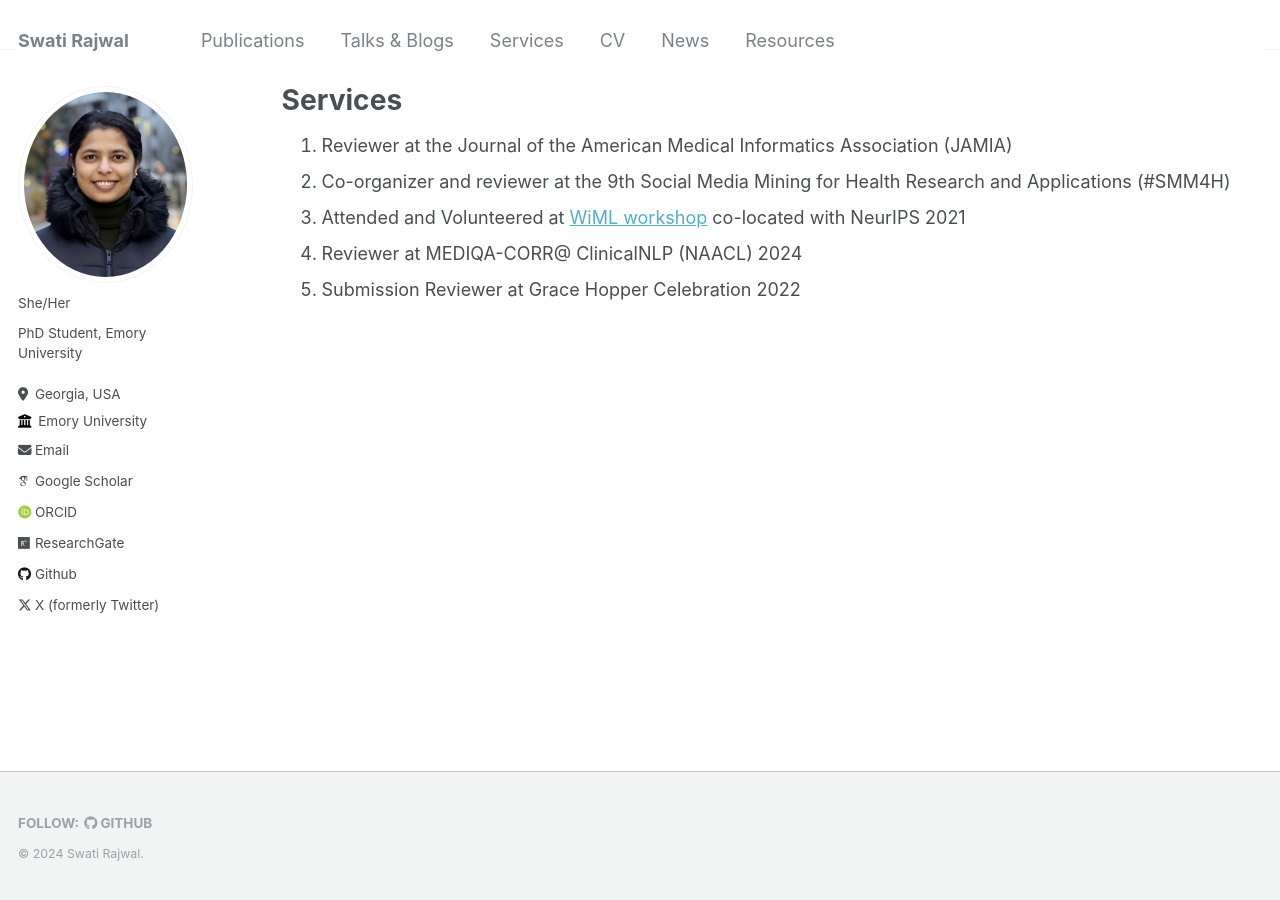
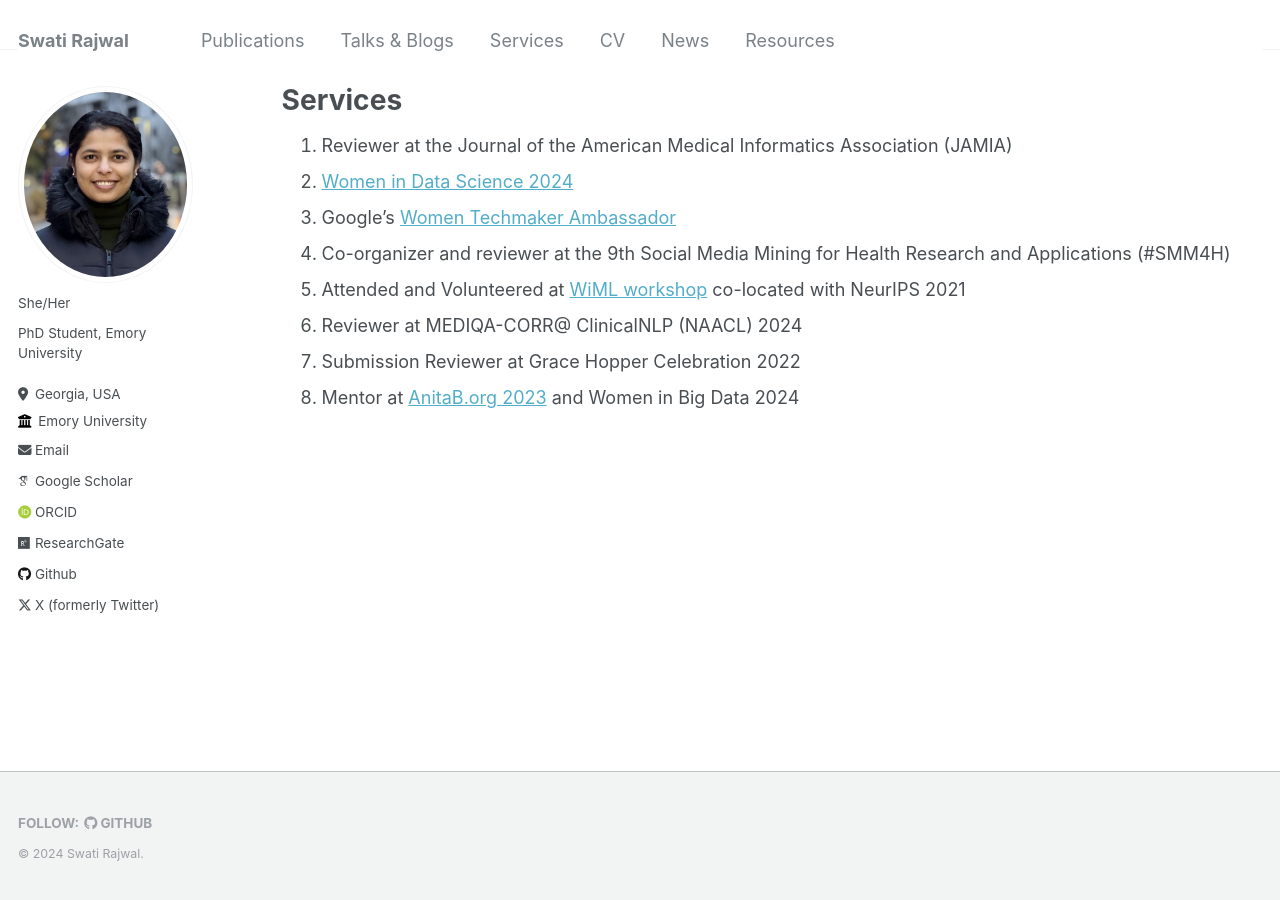
Before and after one commit to swati-rajwal/swati-rajwal.github.io, a Jekyll site: the page built from _pages/services.md, in a window 1280 px wide. Built offline with Jekyll 4.4.1, drawn with Linux system fonts in a browser that asks for light colours; some web fonts are replaced.

Commit message:
Update services.md

```diff
--- a/_pages/services.md
+++ b/_pages/services.md
@@ -6,7 +6,10 @@
 ---
 
 1. Reviewer at the Journal of the American Medical Informatics Association (JAMIA)
-2. Co-organizer and reviewer at the 9th Social Media Mining for Health Research and Applications (#SMM4H)
-3. Attended and Volunteered at <a href="https://x.com/SwatiRajwal/status/1468835482976940032" target="_blank">WiML workshop</a> co-located with NeurIPS 2021
-4. Reviewer at MEDIQA-CORR@ ClinicalNLP (NAACL) 2024
-5. Submission Reviewer at Grace Hopper Celebration 2022
+2. <a href="https://www.widsworldwide.org/get-inspired/blog/people/swati-rajwal/" blank="_blank">Women in Data Science 2024</a>
+3. Google's <a href="https://g.dev/swatirajwal" target="_blank">Women Techmaker Ambassador</a>
+4. Co-organizer and reviewer at the 9th Social Media Mining for Health Research and Applications (#SMM4H)
+5. Attended and Volunteered at <a href="https://x.com/SwatiRajwal/status/1468835482976940032" target="_blank">WiML workshop</a> co-located with NeurIPS 2021
+6. Reviewer at MEDIQA-CORR@ ClinicalNLP (NAACL) 2024
+7. Submission Reviewer at Grace Hopper Celebration 2022
+8. Mentor at <a href="https://x.com/SwatiRajwal/status/1751056567510691906" target="_blank">AnitaB.org 2023</a> and Women in Big Data 2024
```
